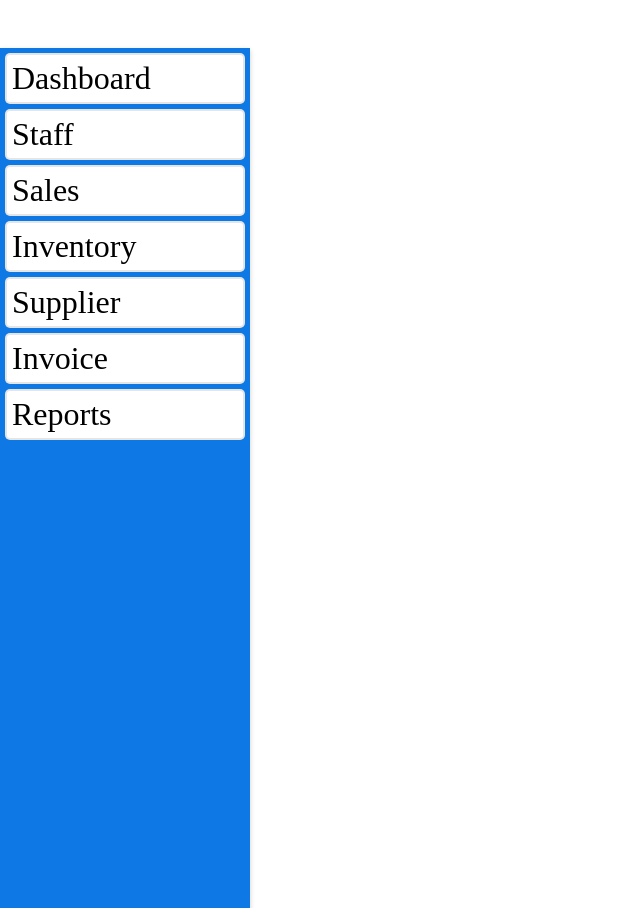
After one commit to gysenn/Billventory, a PHP site: page /slidemenu.php in a window 1280 px wide. The commit adds this page. Shown: the whole page, without its empty margins (0-640 px from the left). Run offline with PHP 8.4, Linux system fonts and the light colour scheme.

Commit message:
bullk commit

```diff
--- a/assets/css/index_style.css
+++ b/assets/css/index_style.css
@@ -57,7 +57,6 @@ nav {
 
 .nav_col-1 {
     height: 4rem;
-    color: var(--primary-color);
     display: flex;
     align-items: center;
 }
--- /dev/null
+++ b/assets/css/slider_menu.css
@@ -0,0 +1,31 @@
+a{
+    text-decoration: none;
+    color: var(--text-color);
+    font-size: 2rem;
+}
+ul{
+    list-style: none;
+    padding: 0;
+    margin: 0;
+}
+li{
+    list-style: none;
+    padding: 0;
+    margin: 0;
+    border: 2px solid var(--shadow-border);
+    background-color: var(--light-color);
+    border-radius: 5px;
+    padding: 5px;
+    margin: 5px;
+}
+/*   Slider Menu Styles  */
+.slidermenu {
+    position: fixed;
+    top: 3rem;
+    left: 0px; /* Hide the menu off-screen */
+    width: 250px;
+    height: 100%;
+    background-color: var(--primary-color);
+    box-shadow: 0 2px 5px rgba(0, 0, 0, 0.2);
+    transition: left 0.3s ease-in-out;
+}
--- a/index.php
+++ b/index.php
@@ -19,7 +19,7 @@
 <body>
     <nav>
         <div class="nav_col-1">
-            <h3><a href="index.php" style="text-decoration: none;">Billventory</a></h3>
+            <h3><a href="index.php" style="text-decoration: none;" class="text-primary">Billventory</a></h3>
         </div>
         <div class="nav_col-2">
             <ul>
--- a/otp_page.php
+++ b/otp_page.php
@@ -52,8 +52,11 @@
 
             // Compare the OTP entered by the user with the one in the database
             if ($otpEntered === $row['otpcode']) {
+
                 // If OTP matches, redirect to dataconnection.php (uncomment header() below after testing)
                 header('Location: dataconnection.php');
+
+
             } else {
                 $error_otpCode = "OTP doesn't match.";
             }
--- /dev/null
+++ b/slidemenu.php
@@ -0,0 +1,25 @@
+<!DOCTYPE html>
+<html lang="en">
+<head>
+    <meta charset="UTF-8">
+    <meta name="viewport" content="width=device-width, initial-scale=1.0">
+    <title>Slide Menu</title>
+    <link rel="stylesheet" href="assets/css/slider_menu.css">
+    <link rel="stylesheet" href="assets/css/variables.css">
+</head>
+<body>
+    <div class="slidermenu">
+        <div class="sildemenu__content">
+            <ul>
+                <li><a href="#home">Dashboard</a></li>
+                <li><a href="#about">Staff</a></li>
+                <li><a href="#services">Sales</a></li>
+                <li><a href="#portfolio">Inventory</a></li>
+                <li><a href="#portfolio">Supplier</a></li>
+                <li><a href="#portfolio">Invoice</a></li>
+                <li><a href="#blog">Reports</a></li>
+            </ul>
+        </div>
+    </div>
+</body>
+</html>
```
Also changed, not shown: assets/css/nav_style.css (added, +44 -0 lines), assets/css/shopowner/user_dashboard_style.css (added, +32 -0 lines), templates/navbar.php (+21 -0 lines), user_dashboard.php (+13 -15 lines), assets/images/userprofile.webp (added), 1 other file.
